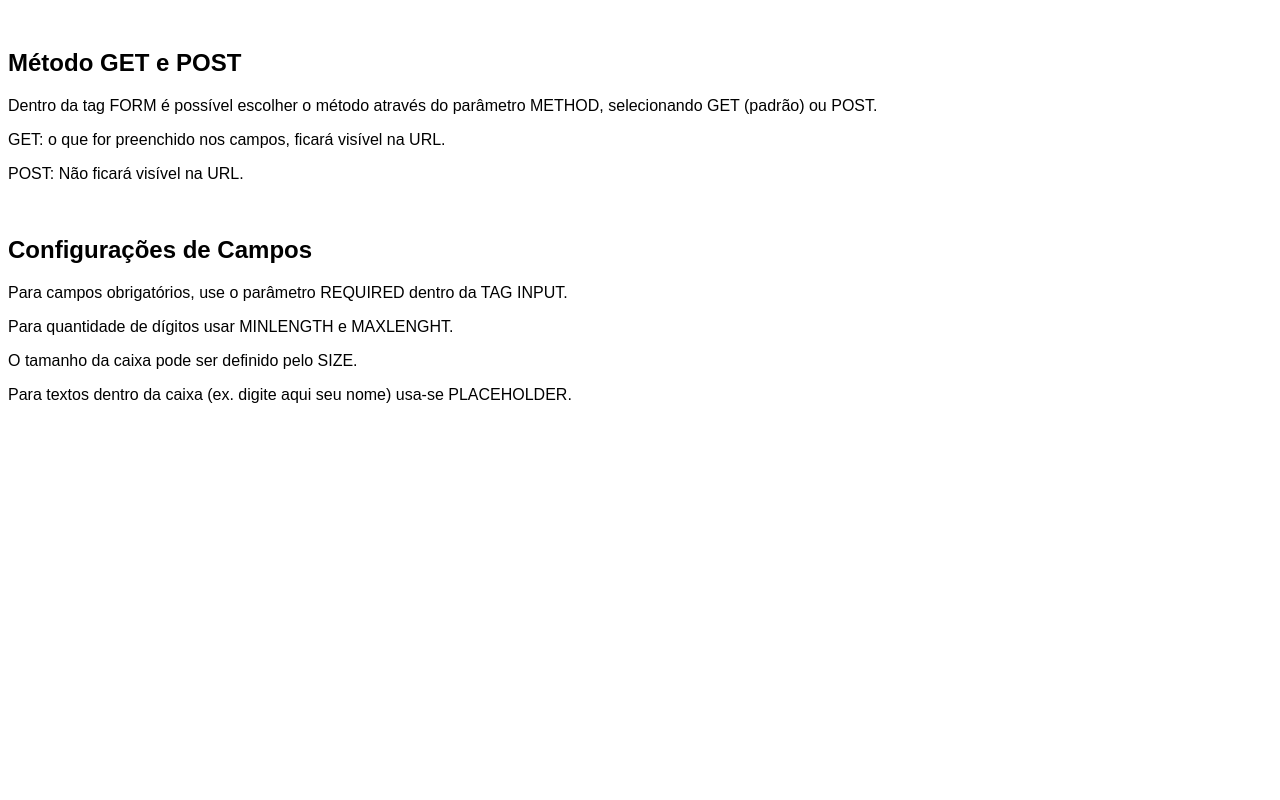
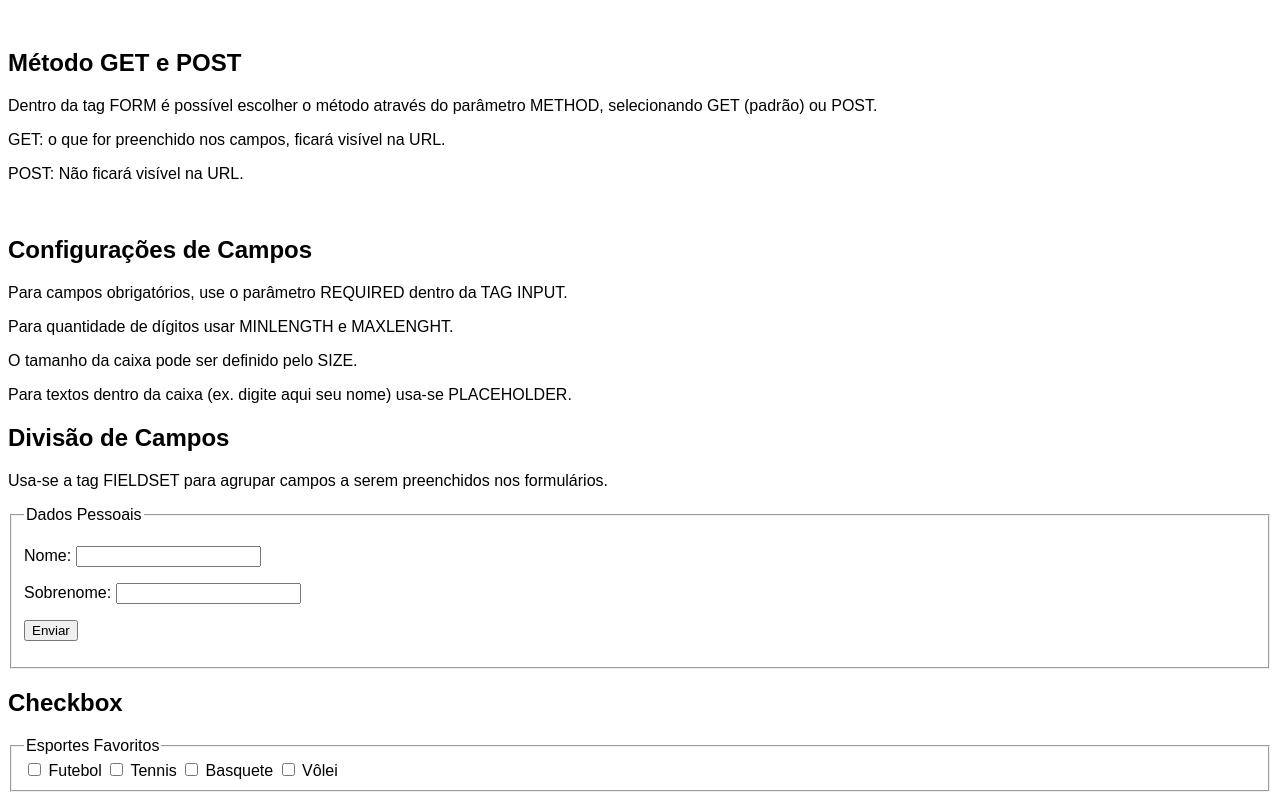
Before and after one commit to marioburali/learning, a plain HTML site: page forms.html in a window 1280 px wide. Shown: the part 723-1523 px from the top of the page. Before the commit the page ends 1143 px from the top, so only its background shows below. Drawn offline with Linux system fonts and the light colour scheme.

Commit message:
Update forms.html

```diff
--- a/forms.html
+++ b/forms.html
@@ -40,6 +40,28 @@
     <p>O tamanho da caixa pode ser definido pelo SIZE.</p>
     <p>Para textos dentro da caixa (ex. digite aqui seu nome) usa-se PLACEHOLDER.</p>
 
+    <h2>Divisão de Campos</h2>
+    <p>Usa-se a tag FIELDSET para agrupar campos a serem preenchidos nos formulários.</p>
+        <fieldset>
+            <legend>Dados Pessoais</legend>
+            <p><label for="idnome">Nome:</label>
+                <input type="text" name="nome" id="idnome" required></p>
+            <p><label for="sobrenome">Sobrenome:</label>
+                <input type="text" name="sobrenome" id="sobrenome"></p>
+            <p><input type="submit" value="Enviar"></p>
+        </fieldset>
+
+    <h2>Checkbox</h2>
+    <fieldset>
+        <legend>Esportes Favoritos</legend>
+        <input type="checkbox" name="fut" id="idfut"> <label for="idfut">Futebol</label>
+        <input type="checkbox" name="tennis" id="idtennis"> <label for="idtennis">Tennis</label>
+        <input type="checkbox" name="basket" id="idbasket"> <label for="idbasket">Basquete</label>
+        <input type="checkbox" name="volei" id="idvolei"> <label for="idvolei">Vôlei</label>
+
+
+    </fieldset>
+
  </form>
 </body>
 </html>
```
